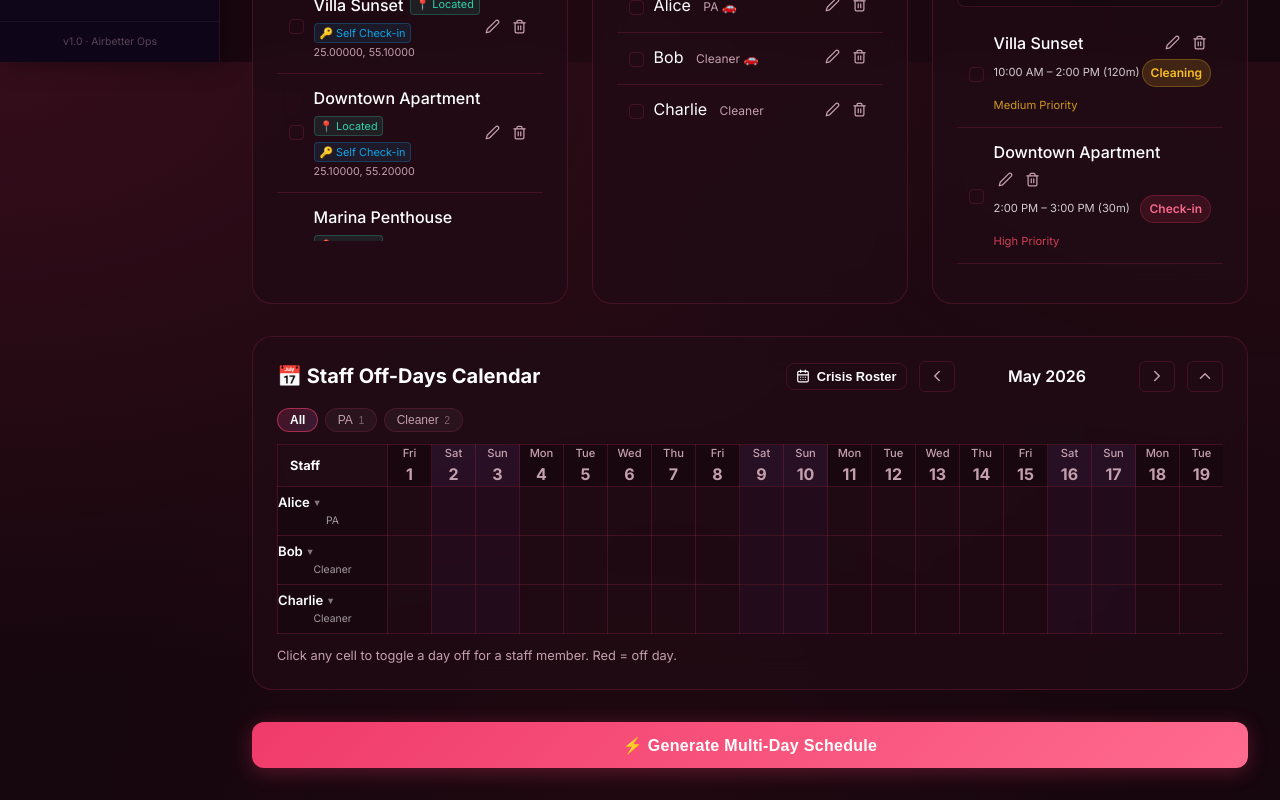
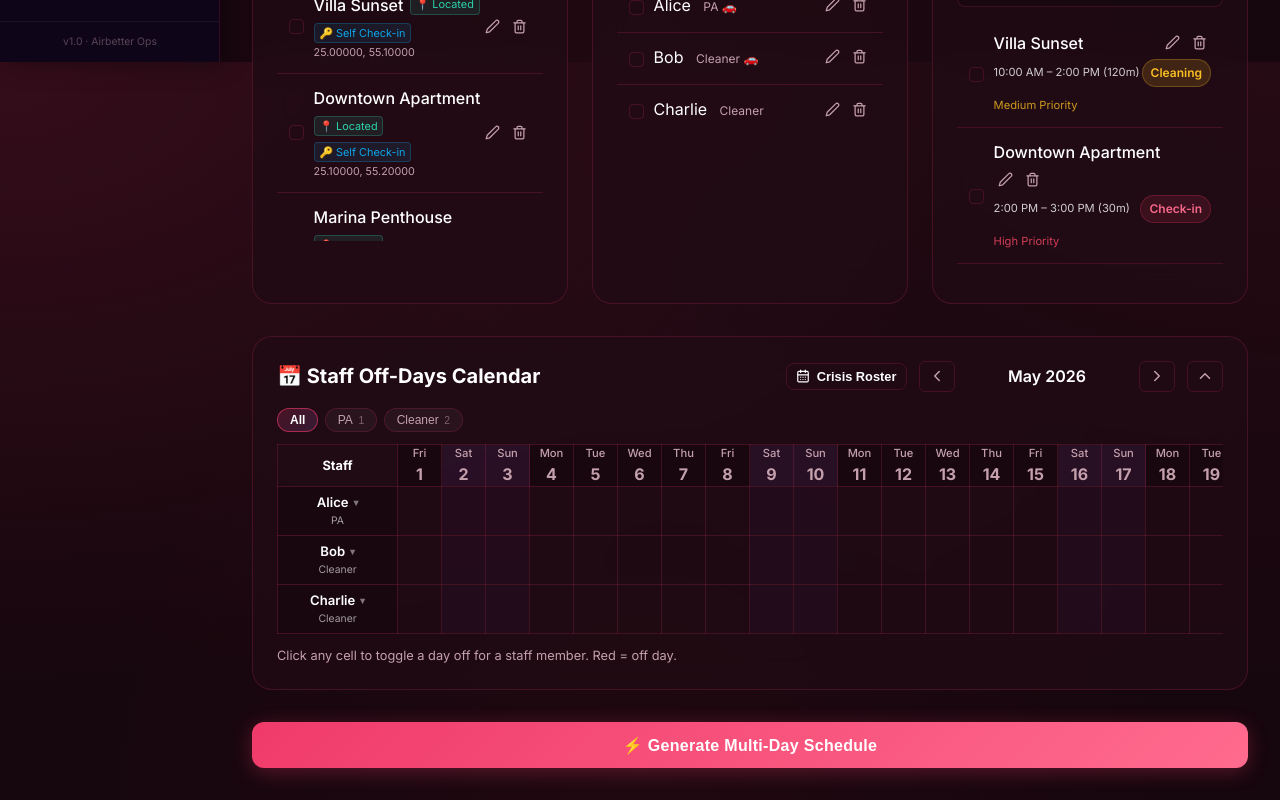
Before and after one commit to waleedbengacem-star/holidayhomescheduler1, a React (Vite) app in the folder frontend/: page / in a window 1280 px wide. Shown: the part 738-1538 px from the top of the page. Built offline with nearby package versions, Linux system fonts and the light colour scheme.

Commit message:
style: center staff name and role in calendar column

```diff
--- a/frontend/src/components/StaffCalendar.jsx
+++ b/frontend/src/components/StaffCalendar.jsx
@@ -217,11 +217,11 @@ export default function StaffCalendar({ staff, offDaysRaw, setOffDaysRaw, setSta
           <tbody>
             {filteredStaff.map(s => (
               <tr key={s.id}>
-                <td className="cal-staff-name" style={{ verticalAlign: 'middle', paddingTop: '0.4rem', paddingBottom: '0.4rem', position: 'relative' }}>
+                <td className="cal-staff-name" style={{ verticalAlign: 'middle', paddingTop: '0.4rem', paddingBottom: '0.4rem', position: 'relative', textAlign: 'center' }}>
                   <div
                     onClick={() => setOpenPopup(openPopup === s.id ? null : s.id)}
                     title="Click to set recurring off-days"
-                    style={{ fontWeight: 600, fontSize: '0.82rem', cursor: 'pointer', display: 'flex', alignItems: 'center', gap: '0.3rem' }}
+                    style={{ fontWeight: 600, fontSize: '0.82rem', cursor: 'pointer', display: 'flex', alignItems: 'center', justifyContent: 'center', gap: '0.3rem' }}
                   >
                     {s.name}
                     <span style={{ fontSize: '0.6rem', opacity: 0.45 }}>▾</span>
--- a/frontend/src/index.css
+++ b/frontend/src/index.css
@@ -566,7 +566,8 @@ h1 {
   text-align: center;
   padding: 0;
 }
-.cal-staff-col { min-width: 110px; padding: 0.5rem 0.75rem !important; text-align: left !important; }
+.cal-staff-col { min-width: 120px; padding: 0.5rem 0.5rem !important; text-align: center !important; }
+.cal-staff-name { text-align: center !important; }
 .cal-day-col {
   min-width: 44px;
   width: 44px;
```
